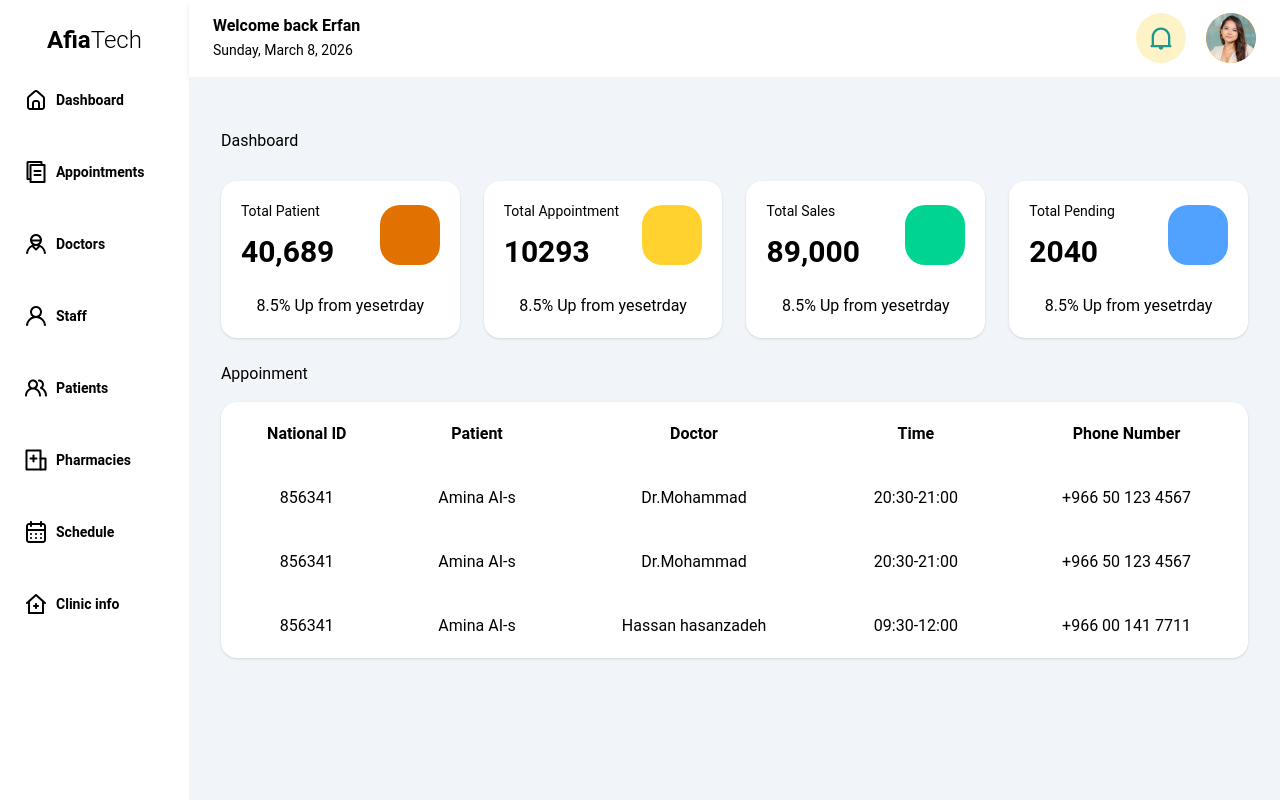
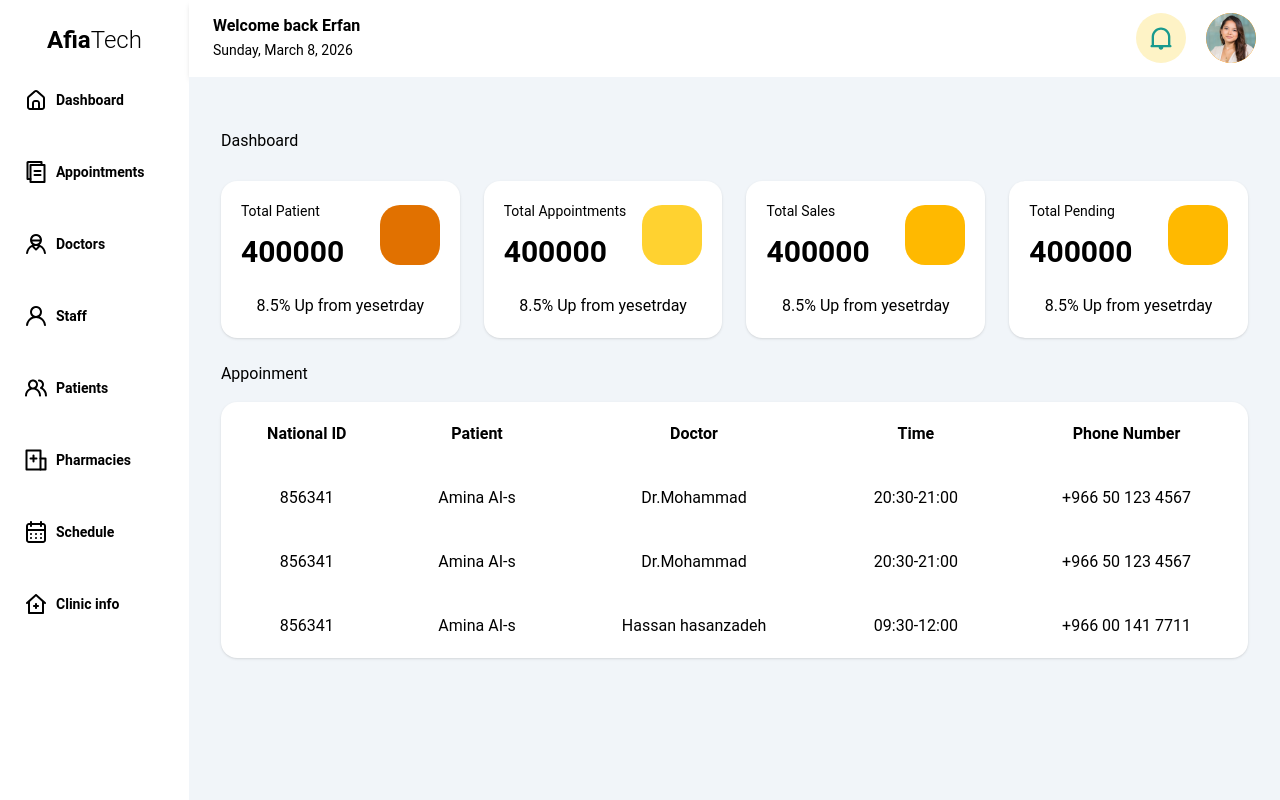
Before and after one commit to ErfuniisM/PharmacyManagementPanelAfiaTech, a React (Vite) app: page / in a window 1280 px wide. Built offline with nearby package versions, Linux system fonts and the light colour scheme.

Commit message:
some refactor

```diff
--- a/src/App.jsx
+++ b/src/App.jsx
@@ -6,7 +6,6 @@ import Phatmacies from "./pages/phatmacies";
 import Schedule from "./pages/schedule";
 import Staff from "./pages/staff";
 import Dashboard from "./pages/dashboard";
-import { Link, Links } from "react-router-dom";
 
 const App = () => {
   return <Dashboard />;
--- a/src/components/common/tabelList.jsx
+++ b/src/components/common/tabelList.jsx
@@ -13,7 +13,7 @@ const TabelList = ({ header, body }) => {
           <tr key={idx}>
             {Object.values(item).map((value, i) => (
               <td className="text-center p-5" key={i}>
-                {Array.isArray(value) ? value.join(", ") : value}
+                {value}
               </td>
             ))}
           </tr>
--- a/src/pages/dashboard.jsx
+++ b/src/pages/dashboard.jsx
@@ -13,31 +13,42 @@ const APPOINTNET_TABEL_HEADER = [
   TABEL_HEADER.phone,
 ];
 
+const TOTAL_CARD_DATA = [
+  {
+    name: "Total Patient",
+    amount: "400000",
+    color: "bg-amber-600",
+  },
+  {
+    name: "Total Appointments",
+    amount: "400000",
+    color: "bg-amber-300",
+  },
+  {
+    name: "Total Sales",
+    amount: "400000",
+    color: "bg-amber-400",
+  },
+  {
+    name: "Total Pending",
+    amount: "400000",
+    color: "bg-amber-400",
+  },
+];
+
 const Dashboard = () => {
+
   return (
     <Container>
       <Content title="Dashboard">
         <div className="flex flex-row gap-6 justify-center">
-          <Totalcards
-            total_name="Total Patient"
-            total_amount="40,689"
-            bg_color="bg-amber-600"
-          />
-          <Totalcards
-            total_name="Total Appointment"
-            total_amount="10293"
-            bg_color="bg-amber-300"
-          />
-          <Totalcards
-            total_name="Total Sales"
-            total_amount="89,000"
-            bg_color="bg-emerald-400"
-          />
-          <Totalcards
-            total_name="Total Pending"
-            total_amount="2040"
-            bg_color="bg-blue-400"
-          />
+          {TOTAL_CARD_DATA.map((item) => (
+            <Totalcards
+              total_name={item.name}
+              total_amount={item.amount}
+              bg_color={item.color}
+            />
+          ))}
         </div>
         <div className="flex flex-col mt-4 gap-4 justify-between h-16">
           <h1>Appoinment</h1>
--- /dev/null
+++ b/src/utils/currency.js
@@ -0,0 +1,3 @@
+export const currencyFormatter = (amount) => {
+    // return
+}
```
